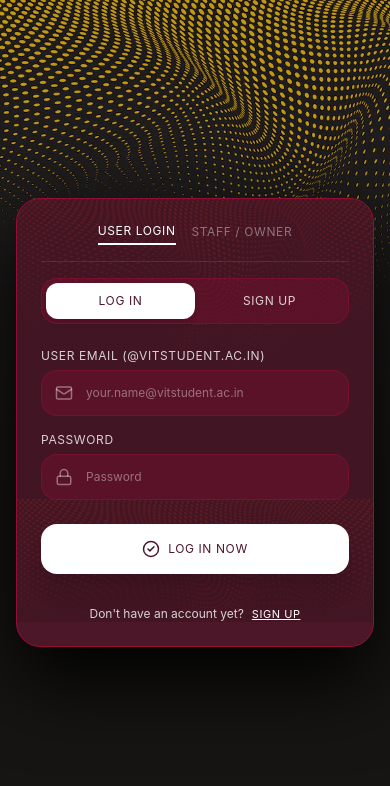
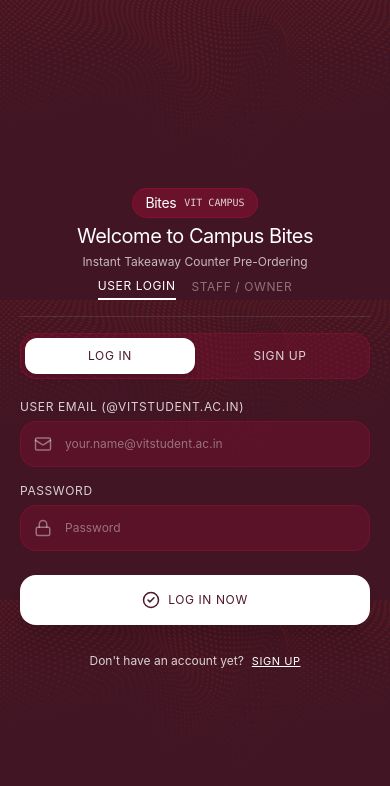
Before and after one commit to choudharyrudraksh1509-ux/Campus-Bites, a React (Vite) app in the folder frontend/: page / in a window 390 px wide. Shown: the top 786 px of the page. Built offline with nearby package versions, Linux system fonts and the light colour scheme; no server answers.

Commit message:
fix(mobile): convert modals to full-screen app views, eliminate empty voids, and guarantee 54px Dynamic Island clearance

```diff
--- a/frontend/src/App.tsx
+++ b/frontend/src/App.tsx
@@ -103,13 +103,13 @@ function App() {
 
         {/* Main Route Content - Require Auth Gate */}
         {!user ? (
-          <main className="w-full min-h-[100dvh] flex items-center justify-center p-4">
+          <main className="w-full min-h-[100dvh] flex items-center justify-center p-0 sm:p-4">
             <Login onSuccess={handleAuthSuccess} />
           </main>
         ) : (
           <main
             style={{
-              paddingTop: 'calc(max(env(safe-area-inset-top, 0px), 10px) + 3.75rem)'
+              paddingTop: 'calc(max(env(safe-area-inset-top, 0px), 54px) + 52px)'
             }}
             className="max-w-7xl mx-auto px-3 sm:px-6 lg:px-8 md:!pt-24 pb-0"
           >
--- a/frontend/src/components/AuthModal.tsx
+++ b/frontend/src/components/AuthModal.tsx
@@ -85,8 +85,14 @@ export default function AuthModal({ isOpen, onClose, onSuccess }: AuthModalProps
   };
 
   return (
-    <div className="fixed inset-0 z-50 flex items-center justify-center p-4 bg-black/80 backdrop-blur-md animate-fade-in">
-      <div className="bg-[#4C1829] text-white rounded-3xl max-w-md w-full p-6 sm:p-8 shadow-[0_30px_70px_rgba(0,0,0,0.9)] border border-[#930E36] relative overflow-hidden">
+    <div className="fixed inset-0 z-50 flex flex-col bg-[#4C1829] sm:bg-black/80 sm:backdrop-blur-md sm:flex sm:items-center sm:justify-center p-0 sm:p-4 animate-fade-in">
+      <div
+        style={{
+          paddingTop: 'max(env(safe-area-inset-top, 0px), 24px)',
+          paddingBottom: 'max(env(safe-area-inset-bottom, 0px), 24px)'
+        }}
+        className="bg-[#4C1829] text-white w-full h-full sm:h-auto sm:max-w-md sm:rounded-3xl p-6 sm:p-8 shadow-none sm:shadow-[0_30px_70px_rgba(0,0,0,0.9)] border-0 sm:border border-[#930E36] relative overflow-hidden flex flex-col justify-center"
+      >
         <div className="absolute inset-0 bg-[url('/bg-pattern.png')] bg-cover bg-center opacity-20 pointer-events-none mix-blend-overlay"></div>
 
         <div className="relative z-10">
--- a/frontend/src/components/CartModal.tsx
+++ b/frontend/src/components/CartModal.tsx
@@ -169,17 +169,15 @@ export default function CartModal({ isOpen, onClose, onCartChange }: CartModalPr
   if (!isOpen) return null;
 
   return (
-    <div className="fixed inset-0 z-50 flex sm:items-center items-end justify-center p-0 sm:p-4 bg-black/80 backdrop-blur-md animate-fade-in">
+    <div className="fixed inset-0 z-50 flex flex-col bg-[#4C1829] sm:bg-black/80 sm:backdrop-blur-md sm:flex sm:items-center sm:justify-center p-0 sm:p-4 animate-fade-in">
       <div
         style={{
-          paddingBottom: 'max(env(safe-area-inset-bottom, 0px), 1.25rem)'
+          paddingTop: 'max(env(safe-area-inset-top, 0px), 16px)',
+          paddingBottom: 'max(env(safe-area-inset-bottom, 0px), 20px)'
         }}
-        className="bg-[#4C1829] text-white rounded-t-3xl sm:rounded-3xl max-w-lg w-full p-5 sm:p-7 shadow-[0_30px_70px_rgba(0,0,0,0.95)] border-t sm:border border-[#930E36] relative overflow-hidden flex flex-col h-[82vh] sm:h-auto sm:max-h-[88vh]"
+        className="bg-[#4C1829] text-white w-full h-full sm:h-auto sm:max-h-[88vh] sm:max-w-lg sm:rounded-3xl p-4 sm:p-7 shadow-none sm:shadow-[0_30px_70px_rgba(0,0,0,0.95)] border-0 sm:border border-[#930E36] relative overflow-hidden flex flex-col"
       >
         <div className="absolute inset-0 bg-[url('/bg-pattern.png')] bg-cover bg-center opacity-20 pointer-events-none mix-blend-overlay"></div>
-
-        {/* Native mobile drag indicator pill */}
-        <div className="w-12 h-1 bg-white/25 rounded-full mx-auto mb-3 shrink-0 sm:hidden" />
 
         <div className="relative z-10 flex flex-col h-full overflow-hidden">
           {/* Header */}
--- a/frontend/src/components/Navbar.tsx
+++ b/frontend/src/components/Navbar.tsx
@@ -137,10 +137,10 @@ export default function Navbar({ user, onLogout, onOpenAuth, onUpdateUser, cartC
       {/* ======================================================== */}
       <header
         style={{
-          paddingTop: 'max(env(safe-area-inset-top, 0px), 10px)',
+          paddingTop: 'max(env(safe-area-inset-top, 0px), 54px)',
           paddingBottom: '10px'
         }}
-        className="md:hidden fixed top-0 left-0 right-0 z-40 bg-[#1D1D21]/95 backdrop-blur-xl border-b border-white/10 px-4 flex items-center justify-between shadow-md"
+        className="md:hidden fixed top-0 left-0 right-0 z-40 bg-[#1D1D21] backdrop-blur-xl border-b border-white/10 px-4 flex items-center justify-between shadow-md"
       >
         <Link to="/" className="flex items-center space-x-2 group">
           <span className="text-lg font-bold tracking-tight text-white group-hover:text-[#FF004B] transition-colors">
@@ -188,8 +188,8 @@ export default function Navbar({ user, onLogout, onOpenAuth, onUpdateUser, cartC
       {/* ======================================================== */}
       <nav
         style={{
-          paddingBottom: 'max(env(safe-area-inset-bottom, 0px), 8px)',
-          paddingTop: '6px'
+          paddingBottom: 'max(env(safe-area-inset-bottom, 0px), 14px)',
+          paddingTop: '8px'
         }}
         className="md:hidden fixed bottom-0 left-0 right-0 z-40 bg-[#1D1D21]/95 backdrop-blur-xl border-t border-white/10 px-2 flex items-center justify-around shadow-[0_-10px_25px_rgba(0,0,0,0.5)]"
       >
--- a/frontend/src/components/ReviewsModal.tsx
+++ b/frontend/src/components/ReviewsModal.tsx
@@ -180,17 +180,14 @@ export default function ReviewsModal({
   };
 
   return (
-    <div className="fixed inset-0 z-50 flex sm:items-center items-end justify-center p-0 sm:p-4 bg-black/85 backdrop-blur-md animate-fade-in overflow-y-auto">
+    <div className="fixed inset-0 z-50 flex flex-col bg-[#4C1829] sm:bg-black/85 sm:backdrop-blur-md sm:flex sm:items-center sm:justify-center p-0 sm:p-4 animate-fade-in">
       <div
         style={{
-          paddingBottom: 'max(env(safe-area-inset-bottom, 0px), 1.25rem)'
+          paddingTop: 'max(env(safe-area-inset-top, 0px), 16px)',
+          paddingBottom: 'max(env(safe-area-inset-bottom, 0px), 20px)'
         }}
-        className="bg-[#4C1829] text-white rounded-t-3xl sm:rounded-3xl max-w-3xl w-full max-h-[92vh] sm:max-h-[90vh] flex flex-col shadow-[0_30px_70px_rgba(0,0,0,0.95),0_10px_30px_rgba(76,24,41,0.8)] border-t sm:border border-[#930E36] relative overflow-hidden my-0 sm:my-auto"
+        className="bg-[#4C1829] text-white w-full h-full sm:h-auto sm:max-h-[90vh] sm:max-w-3xl sm:rounded-3xl p-0 sm:p-2 shadow-none sm:shadow-[0_30px_70px_rgba(0,0,0,0.95)] border-0 sm:border border-[#930E36] relative overflow-hidden flex flex-col"
       >
-
-        {/* Native mobile drag indicator pill */}
-        <div className="w-12 h-1 bg-white/25 rounded-full mx-auto mt-3 sm:hidden shrink-0" />
-
         {/* Subtle patterned overlay */}
         <div className="absolute inset-0 bg-small-dots opacity-20 pointer-events-none mix-blend-overlay"></div>
 
--- a/frontend/src/pages/Login.tsx
+++ b/frontend/src/pages/Login.tsx
@@ -83,13 +83,31 @@ export default function Login({ onSuccess }: LoginProps) {
   };
 
   return (
-    <div className="w-full max-w-md my-auto fade-in">
-      <div className="w-full bg-[#4C1829] text-white rounded-3xl p-6 sm:p-8 shadow-[0_35px_80px_rgba(0,0,0,0.95)] border border-[#930E36] relative overflow-hidden space-y-6">
-
+    <div className="w-full min-h-[100dvh] sm:min-h-0 sm:max-w-md sm:my-auto fade-in flex flex-col justify-center">
+      <div
+        style={{
+          paddingTop: 'max(env(safe-area-inset-top, 0px), 36px)',
+          paddingBottom: 'max(env(safe-area-inset-bottom, 0px), 24px)'
+        }}
+        className="w-full min-h-[100dvh] sm:min-h-0 bg-[#4C1829] text-white rounded-none sm:rounded-3xl p-5 sm:p-8 shadow-none sm:shadow-[0_35px_80px_rgba(0,0,0,0.95)] border-0 sm:border border-[#930E36] relative overflow-hidden flex flex-col justify-between"
+      >
         {/* Halftone Pattern Overlay */}
         <div className="absolute inset-0 bg-small-dots opacity-20 pointer-events-none mix-blend-overlay"></div>
 
-        <div className="relative z-10 space-y-6">
+        <div className="relative z-10 space-y-5 my-auto">
+          {/* Top Brand Header for Native App feel */}
+          <div className="text-center space-y-1 mb-2">
+            <div className="inline-flex items-center space-x-2 bg-[#930E36]/50 border border-[#930E36]/80 px-3 py-1 rounded-full mb-1">
+              <span className="text-sm font-bold tracking-tight text-white">Bites</span>
+              <span className="text-[10px] text-white/80 font-mono">VIT CAMPUS</span>
+            </div>
+            <h2 className="text-xl sm:text-2xl font-bold tracking-tight text-white">
+              {isRegister ? 'Create Your Account' : 'Welcome to Campus Bites'}
+            </h2>
+            <p className="text-xs text-white/70">
+              Instant Takeaway Counter Pre-Ordering
+            </p>
+          </div>
 
           {/* Student vs Staff Mode Switcher */}
           <div className="flex justify-center space-x-4 mb-4 border-b border-white/10 pb-4">
```
Also changed, not shown: frontend/src/components/ProfileModal.tsx (+9 -11 lines).
